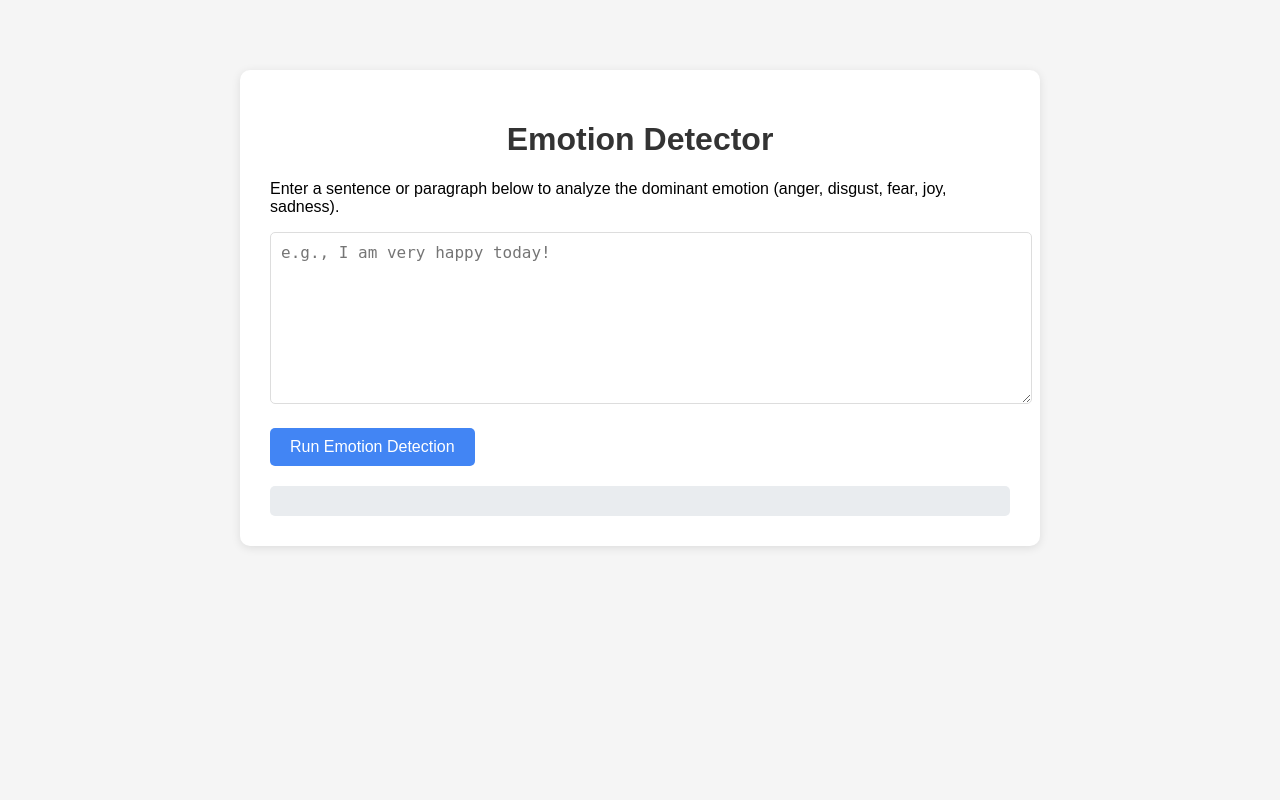
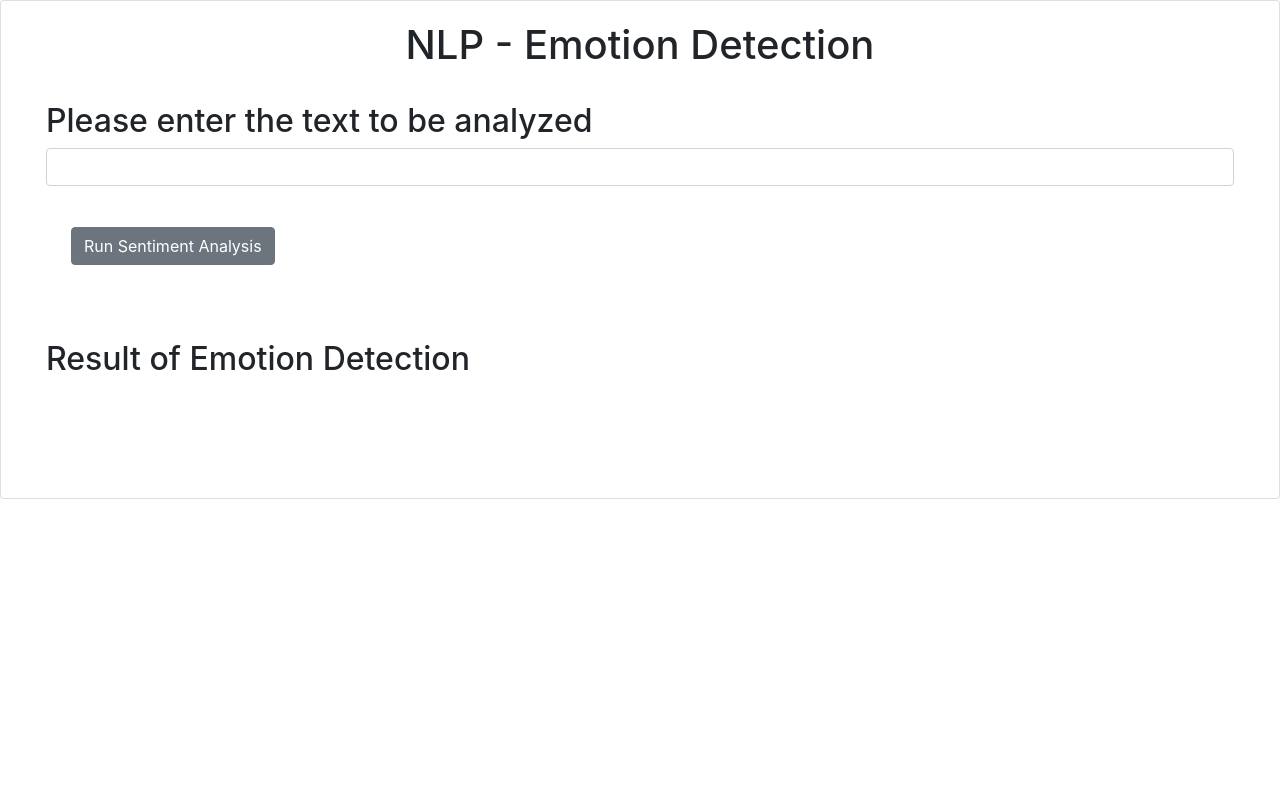
Before and after one commit to Yousefeslam214/oaqjp-final-project-emb-ai, a Flask app: page / in a window 1280 px wide. Run offline with Flask 3, Linux system fonts and the light colour scheme; some libraries are stand-ins or nearby versions.

Commit message:
Refactor emotion detection logic and update web interface
- Changed import statement in __init__.py to import the entire emotion_detection module.
- Updated emotion_detector function to return formatted response directly from the Watson API.
- Added emotion_predictor function to process the detected emotions.
- Modified server.py to handle emotion detection requests and return results.
- Created a new JavaScript file for handling AJAX requests to the server.
- Redesigned index.html for improved user experience and integrated new JavaScript functionality.
- Added unit tests for emotion detection functionality in test_emotion_detection.py.
- Removed outdated test_emotion_detection.py file and replaced it with a new version.
- Added Apache License file to the repository.

```diff
--- a/EmotionDetection/__init__.py
+++ b/EmotionDetection/__init__.py
@@ -1 +1 @@
-from .emotion_detection import emotion_detector
+from . import emotion_detection
--- a/server.py
+++ b/server.py
@@ -1,24 +1,46 @@
-from flask import Flask, request, render_template
+"""
+Emotion Detection Server
+
+This script defines a Flask-based server for performing emotion detection on user-provided text.
+
+Author(Learner): [NoorAldin]
+"""
+
+from flask import Flask, render_template, request
 from EmotionDetection.emotion_detection import emotion_detector
+from EmotionDetection.emotion_detection import emotion_predictor
 
-app = Flask(__name__)
+app = Flask("Emotion Detection")
 
-@app.route('/', methods=['GET'])
-def index():
+def run_emotion_detection():
+    """
+    Main function to run the Emotion Detection application.
+    """
+    app.run(host="0.0.0.0", port=5000)
+
+@app.route("/emotionDetector")
+def sent_detector():
+    """
+    Analyze the user-provided text for emotions and return the result.
+    """
+    text_to_detect = request.args.get('textToAnalyze')
+    response = emotion_detector(text_to_detect)
+    formated_response = emotion_predictor(response)
+    if formated_response['dominant_emotion'] is None:
+        return "Invalid text! Please try again."
+    return (
+        f"For the given statement, the system response is 'anger': {formated_response['anger']} "
+        f"'disgust': {formated_response['disgust']}, 'fear': {formated_response['fear']}, "
+        f"'joy': {formated_response['joy']} and 'sadness': {formated_response['sadness']}. "
+        f"The dominant emotion is {formated_response['dominant_emotion']}."
+    )
+
+@app.route("/")
+def render_index_page():
+    ''' This function initiates the rendering of the main application
+        page over the Flask channel
+    '''
     return render_template('index.html')
 
-@app.route('/emotionDetector', methods=['POST'])
-def emotion_analyzer():
-    text_to_analyze = request.form.get('text')
-    if not text_to_analyze or text_to_analyze.strip() == "":
-        return "Invalid input! Please provide text for analysis.", 400
-
-    result = emotion_detector(text_to_analyze)
-    if result['dominant_emotion'] is None:
-        return "Invalid input! Try again.", 400
-
-    output = f"For the given statement, the system response is 'anger': {result['anger']}, 'disgust': {result['disgust']}, 'fear': {result['fear']}, 'joy': {result['joy']}, 'sadness': {result['sadness']}. The dominant emotion is {result['dominant_emotion']}."
-    return output
-
-if __name__ == '__main__':
-    app.run(debug=True, port=5000)
+if __name__ == "__main__":
+    run_emotion_detection()
--- /dev/null
+++ b/static/mywebscript.js
@@ -0,0 +1,12 @@
+let RunSentimentAnalysis = ()=>{
+    textToAnalyze = document.getElementById("textToAnalyze").value;
+
+    let xhttp = new XMLHttpRequest();
+    xhttp.onreadystatechange = function() {
+        if (this.readyState == 4 && this.status == 200) {
+            document.getElementById("system_response").innerHTML = xhttp.responseText;
+        }
+    };
+    xhttp.open("GET", "emotionDetector?textToAnalyze"+"="+textToAnalyze, true);
+    xhttp.send();
+}
--- a/templates/index.html
+++ b/templates/index.html
@@ -1,101 +1,32 @@
-<!DOCTYPE html>
-<html lang="en">
+<html>
 <head>
-    <meta charset="UTF-8">
-    <meta name="viewport" content="width=device-width, initial-scale=1.0">
-    <title>Emotion Detector</title>
+    <link rel="stylesheet" href="https://stackpath.bootstrapcdn.com/bootstrap/4.3.1/css/bootstrap.min.css" integrity="sha384-ggOyR0iXCbMQv3Xipma34MD+dH/1fQ784/j6cY/iJTQUOhcWr7x9JvoRxT2MZw1T" crossorigin="anonymous">
+    <script src="./static/mywebscript.js"></script>
     <style>
-        body {
-            font-family: Arial, sans-serif;
-            max-width: 800px;
-            margin: 50px auto;
-            padding: 20px;
-            background-color: #f5f5f5;
-        }
-        h1 {
-            color: #333;
+        .center-heading {
             text-align: center;
-        }
-        .container {
-            background: white;
-            padding: 30px;
-            border-radius: 10px;
-            box-shadow: 0 2px 10px rgba(0,0,0,0.1);
-        }
-        textarea {
-            width: 100%;
-            height: 150px;
-            padding: 10px;
-            font-size: 16px;
-            border: 1px solid #ddd;
-            border-radius: 5px;
-            margin-bottom: 20px;
-            resize: vertical;
-        }
-        button {
-            background-color: #4285f4;
-            color: white;
-            padding: 10px 20px;
-            font-size: 16px;
-            border: none;
-            border-radius: 5px;
-            cursor: pointer;
-        }
-        button:hover {
-            background-color: #3367d6;
-        }
-        #result {
-            margin-top: 20px;
-            padding: 15px;
-            background-color: #e9ecef;
-            border-radius: 5px;
-            white-space: pre-wrap;
-            font-weight: bold;
-        }
-        .error {
-            color: red;
         }
     </style>
 </head>
 <body>
-    <div class="container">
-        <h1>Emotion Detector</h1>
-        <p>Enter a sentence or paragraph below to analyze the dominant emotion (anger, disgust, fear, joy, sadness).</p>
+    <div class="card">
+        <div class="card-body">
+            <h1 class="center-heading">NLP - Emotion Detection</h1>
+            <div style="padding: 25px 25px 25px 25px;">
+            <h2 class="mb-3">
+                <label class="form-label">Please enter the text to be analyzed</label>
+                <input type="textarea" class="form-control" id="textToAnalyze">
+            </h2>
 
-        <textarea id="textInput" placeholder="e.g., I am very happy today!"></textarea>
-        <br>
-        <button onclick="analyzeEmotion()">Run Emotion Detection</button>
+            <div style="padding: 25px 25px 25px 25px;">
+                <button onclick="RunSentimentAnalysis()" class="btn btn-secondary">Run Sentiment Analysis</button>
+            </div>
+            <div style="padding: 25px 25px 25px 25px;"></div>
+            <h2 class="mb-3">
+                <label class="form-label">Result of Emotion Detection</label>
+            </h2>
 
-        <div id="result"></div>
+            <div id="system_response" style="padding: 25px 25px 25px 25px;"></div>
+        </div>
     </div>
-
-    <script>
-        async function analyzeEmotion() {
-            const textInput = document.getElementById('textInput').value;
-            const resultDiv = document.getElementById('result');
-
-            if (!textInput.trim()) {
-                resultDiv.innerHTML = '<span class="error">Error: Please enter some text to analyze.</span>';
-                return;
-            }
-
-            resultDiv.innerHTML = 'Analyzing...';
-
-            try {
-                const response = await fetch('/emotionDetector', {
-                    method: 'POST',
-                    headers: {
-                        'Content-Type': 'application/x-www-form-urlencoded',
-                    },
-                    body: new URLSearchParams({ text: textInput })
-                });
-
-                const text = await response.text();
-                resultDiv.innerHTML = text;
-            } catch (error) {
-                resultDiv.innerHTML = '<span class="error">Error connecting to server.</span>';
-            }
-        }
-    </script>
 </body>
-</html>
```
Also changed, not shown: EmotionDetection/emotion_detection.py (+35 -33 lines), EmotionDetection/test_emotion_detection.py (deleted, +0 -26 lines), test_emotion_detection.py (added, +20 -0 lines), README.md, 1 other file.
